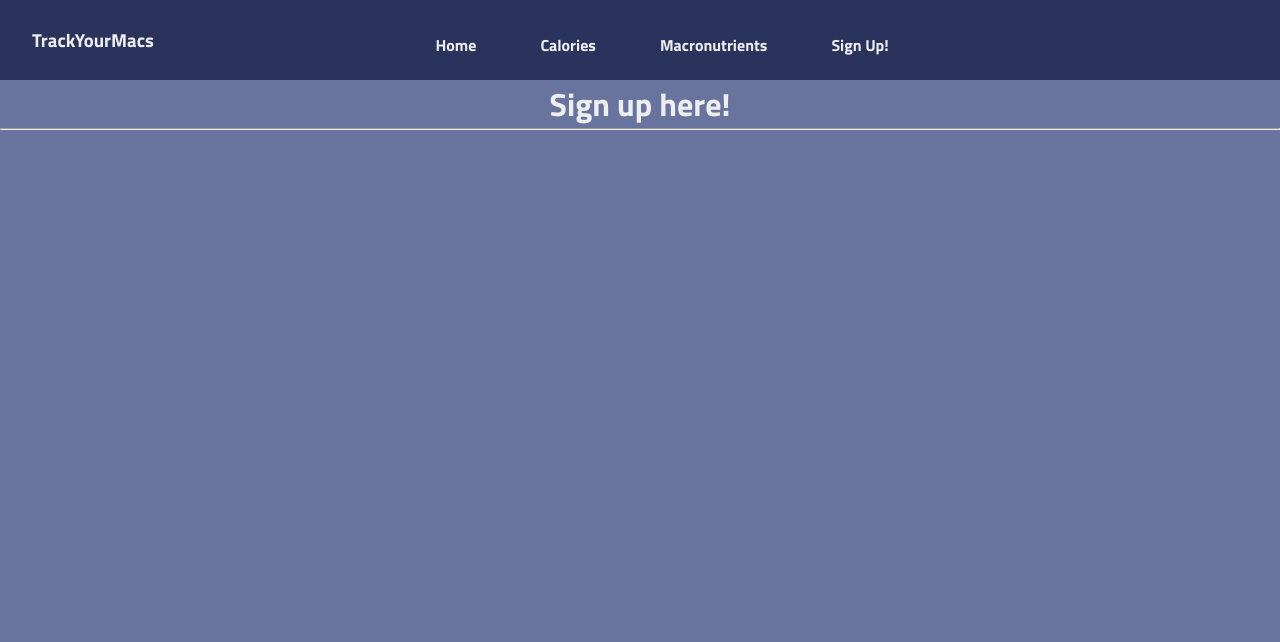
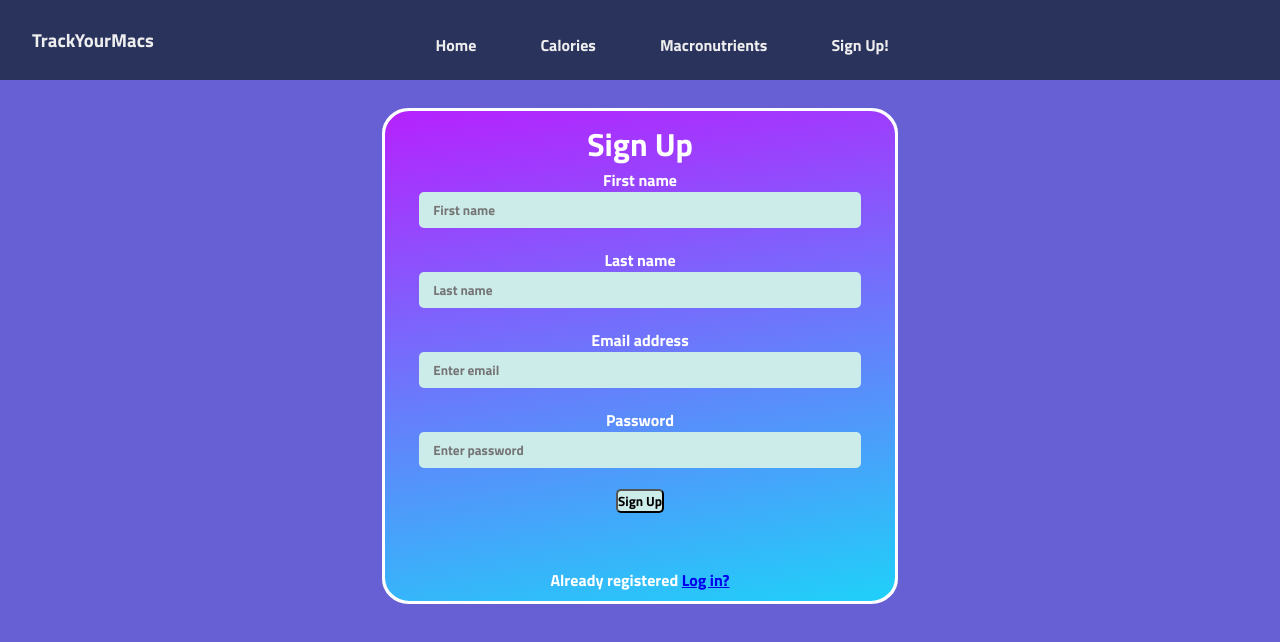
Before and after one commit to TiarnanTuite/DataRep-Project, a React (Create React App) app: page /sign-up in a window 1280 px wide. Shown: the top 642 px of the page. Built offline with nearby package versions, Linux system fonts and the light colour scheme.

Commit message:
added backend server to allow for signup details to be sent to DB

```diff
--- a/package.json
+++ b/package.json
@@ -6,7 +6,11 @@
     "@testing-library/jest-dom": "^5.16.5",
     "@testing-library/react": "^13.4.0",
     "@testing-library/user-event": "^13.5.0",
+    "bcrypt": "^5.1.0",
+    "bcryptjs": "^2.4.3",
+    "cors": "^2.8.5",
     "express": "^4.18.2",
+    "mongoose": "^6.8.2",
     "react": "^18.2.0",
     "react-dom": "^18.2.0",
     "react-icons": "^4.7.1",
--- a/src/App.js
+++ b/src/App.js
@@ -4,6 +4,7 @@ import {Home} from './Components/home';
 import {Calories} from './Components/calories';
 import {Macros} from './Components/macros';
 import {Signup} from './Components/sign-up';
+import { Login } from './Components/log-in';
 import { BrowserRouter as Router,Routes,Route} from 'react-router-dom';
 
 class App extends React.Component {
@@ -22,6 +23,7 @@ class App extends React.Component {
        <Route path='/calories' element={<Calories></Calories>}></Route>
        <Route path='/macros' element={<Macros></Macros>}></Route>
        <Route path='/sign-up' element={<Signup></Signup>}></Route>
+       <Route path='/log-in' element={<Login></Login>}></Route>
       </Routes>
     </Router>
 
--- /dev/null
+++ b/src/Components/log-in.js
@@ -0,0 +1,39 @@
+import React, { Component } from 'react'
+
+export class Login extends Component {
+  render() {
+    return (
+      <form>
+        <h1>Log In</h1>
+
+        <div className="form">
+          <label>Email address</label>
+          <input type="email" className="form-control" placeholder="       Enter email"/>
+        </div>
+
+        <div className="form">
+          <label>Password</label>
+          <input type="password" className="form-control" placeholder="       Enter password"/>
+        </div>
+
+        <div className="form">
+          <div className="custom-control custom-checkbox">
+            <input type="checkbox" className="custom-control-input" id="customCheck1"/>
+            <label className="custom-control-label" htmlFor="customCheck1">
+              Remember me
+            </label>
+          </div>
+        </div>
+
+        <div className="d-grid">
+          <button type="submit" className="btn btn-primary">
+            Submit
+          </button>
+        </div>
+        <p className="forgot-password text-right">
+          Not a member? <a href="/sign-up">Sign up!</a>
+        </p>
+      </form>
+    )
+  }
+}
--- a/src/Components/sign-up.js
+++ b/src/Components/sign-up.js
@@ -1,16 +1,95 @@
-import React from "react";
+import React, { Component } from 'react'
 import "../styles/main.css"
 
-export class Signup extends React.Component {
-    render() {
-        return (
-            <div>
-                <h1>Sign up here!</h1>
-                <hr></hr>
-                <br></br>
-            </div>
-        );
-    }
+export class Signup extends Component {
+  //variables for input to be saved into
+  constructor(props) {
+    super(props);
+    this.state = {
+      fname: "",
+      lname: "",
+      email: "",
+      password: "",
+    };
+    //initialize handlesubmit method
+    this.handleSubmit = this.handleSubmit.bind(this);
+  }
+
+  handleSubmit(e) {
+    e.preventDefault();
+    const { fname, lname, email, password } = this.state;
+    //console.log(fname, lname, email, password);
+
+    //using fetch get the /register api from the server and post the variables in json format
+    fetch("http://localhost:5000/register", {
+      method: "POST",
+      crossDomain: true,
+      headers: {
+        "Content-Type": "application/json",
+        Accept: "application/json",
+        "Access-Control-Allow-Origin": "*",
+      },
+      body: JSON.stringify({
+        fname,
+        email,
+        lname,
+        password,
+      }),
+    })
+      .then((res) => res.json())
+      .then((data) => {
+        //verify in console
+        console.log(data, "userRegistered");
+      });
+  }
+
+  render() {
+    return (
+      //handleSubmit method on button
+      <form onSubmit={this.handleSubmit}>
+        <h1>Sign Up</h1>
+
+        <div className="form">
+          <label>First name</label>
+          <input type="text"
+          className="form-control"
+          placeholder="     First name"
+          onChange={e=>this.setState({fname:e.target.value})}/>
+        </div>
+
+        <div className="form">
+          <label>Last name</label>
+          <input type="text"
+          className="form-control"
+          placeholder="     Last name"
+          onChange={e=>this.setState({lname:e.target.value})}/>
+        </div>
+
+        <div className="form">
+          <label>Email address</label>
+          <input type="email"
+          className="form-control"
+          placeholder="     Enter email"
+          onChange={e=>this.setState({email:e.target.value})}/>
+        </div>
+
+        <div className="form">
+          <label>Password</label>
+          <input type="password"
+          className="form-control"
+          placeholder="     Enter password"
+          onChange={e=>this.setState({password:e.target.value})}/>
+        </div>
+
+        <div className="buttonCss">
+          <button type="submit" className="btn btn-primary">
+            Sign Up
+          </button>
+        </div>
+        <p className="forgot-password text-right">
+          Already registered <a href="/log-in">Log in?</a>
+        </p>
+      </form>
+    )
+  }
 }
-
-export default Signup;
--- a/src/styles/main.css
+++ b/src/styles/main.css
@@ -25,7 +25,7 @@ header{
 }
 
 body{
-    background-color: #68739e;
+    background-color: #6760d5;
     color: #eee;
 }
 
@@ -93,3 +93,39 @@ header .nav-btn {
     }
 
 }
+
+form{
+    background-image: linear-gradient(170deg, #B621fe, #1fd1f9);
+    color: white;
+    margin-top: 30px;
+    margin-bottom: 30px;
+    margin-left: 30%;
+    margin-right: 30%;
+    border-radius: 5%;
+    padding: 10px;
+    outline: auto;
+}
+
+.form-control{
+    background-color: #ccece9;
+    border: none;
+    border-radius: 5px;
+    width: 90%;
+    outline: none;
+    padding: 8px 0;
+}
+
+.buttonCss{
+    border-radius: 10%;
+}
+
+.btn {
+    background-color: #ccece9;
+    border-radius: 5px;
+}
+
+.btn-primary{
+    background-color: #ccece9;
+    border-radius: 5px;
+
+}
```
Also changed, not shown: src/backend/server.js (added, +60 -0 lines), src/backend/userDetails.js (added, +18 -0 lines), 1 other file (tests, documents, lock files or other folders).
